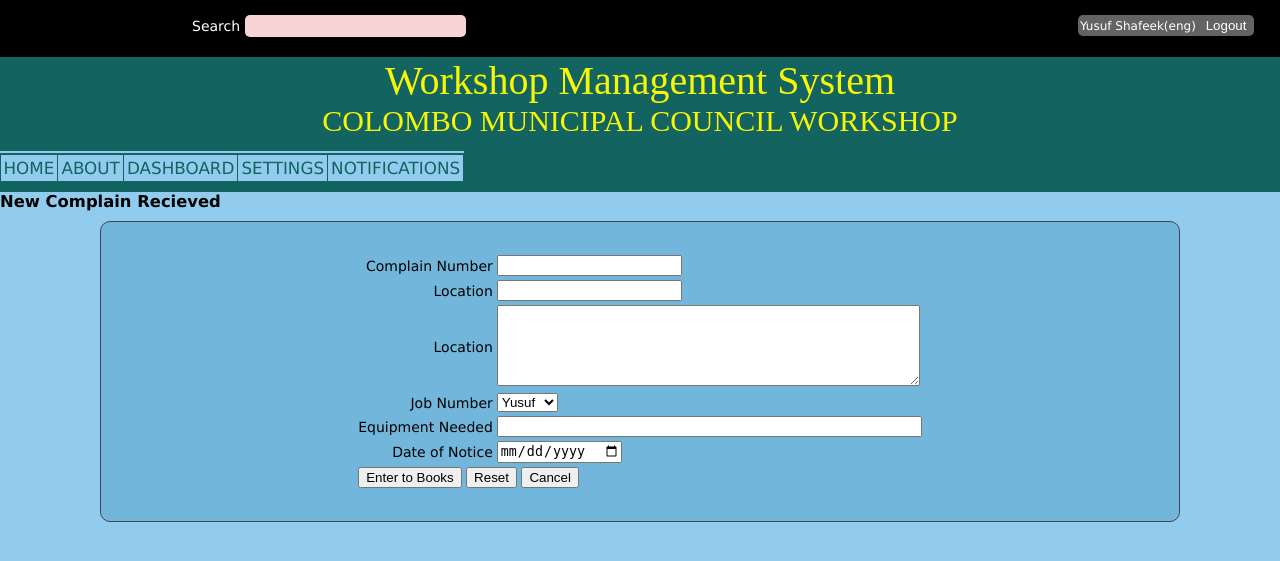
After one commit to root5533/CMC, a PHP site: the page made by Thilini/New complain recieved.html in a window 1280 px wide. The commit adds this page. Shown: the top 561 px of the page. Run offline with PHP 8.4, Linux system fonts and the light colour scheme.

Commit message:
up to date

```diff
--- /dev/null
+++ b/Thilini/NCR stylesheet.css
@@ -0,0 +1,140 @@
+body{
+	background-color:#91ccef;
+	font-family:century gothic,verdana, georgia;
+	font-size:14px;
+	margin:0px;
+}
+
+#topBar{
+	height:43pt;
+	background-color:black;
+	color:white;
+	margin:0px;
+}
+
+#searchBar{
+	display:inline;
+	position:fixed;
+	top:15px;
+	left:15%;
+
+}
+
+#search{
+	background-color:#f7d5d6;
+	border:0px;
+	border-radius:5px;
+	height:20px;
+}
+
+#loginBar{
+	display:inline;
+	position:fixed;
+
+	font-size:12px;
+	top:15px;
+	right:2%;
+	background-color:#636363;
+	border:0px;
+	border-radius:5px;
+	padding:2px;
+}
+
+#loginBar button{
+	background:none;
+	border:none;
+	color:white;
+}
+
+#loginBar button:hover{
+	color:black;
+}
+
+#header{
+	height:135px;
+	background-color:#136360;
+	margin:0px;
+}
+
+h1{
+	text-align:center;
+	color:#f5f705;
+	margin:0px;
+	font-weight:normal;
+}
+
+#headingWMS{
+	font-family:Harlow solid;
+	font-size:40px;
+}
+
+#headingCMCW{
+	font-family:agency fb;
+	font-size:30px;
+	text-transform:uppercase;
+}
+
+#navbar{
+
+}
+
+#navbar ul{
+	display:inline;
+	list-style:none;
+	margin:0px 0px 0px 0px;
+	padding:21px 0px 7px 0px;
+	position:relative;
+	top:20px;
+	margin:0px;
+	border-top:solid 2px #91ccef;
+	font-size:0px;
+}
+
+#navbar ul li{
+	list-style:none;
+	display:inline;
+	font-size:14px;
+	margin:0px .5px 0px .5px;
+	padding:0px;
+}
+
+#navbar ul li a{
+	color:#136360;
+	font-size:120%;
+	font-weight:500;
+	text-transform:uppercase;
+	text-decoration:none;
+	text-align:center;
+	background-color:#91ccef;
+	margin:0px;
+	padding:3px;
+}
+
+#navbar ul li a:hover{
+	background-color:#136360;
+	color:#91ccef;
+}
+
+h3{
+	margin:0px;
+}
+
+#infoHolder{
+	background-color:#73b6db;
+	border-radius:10px;
+	border:solid 1px #464646;
+	margin:10px 100px 10px 100px;
+}
+
+#infoHolder table{
+	margin:0px auto 0px auto;
+	padding:30px;
+}
+
+#infoHolder table tr td label{
+	text-align:right;
+}
+
+td.col1{
+	text-align:right;
+}
--- /dev/null
+++ b/Thilini/New complain recieved.html
@@ -0,0 +1,87 @@
+<!DOCTYPE html>
+<html>
+<head>
+<title>Workshop Management System</title>
+<link rel="stylesheet" type="text/css" href="NCR stylesheet.css">
+</head>
+
+
+<body>
+
+<div id="topBar">
+	<div id="searchBar">
+		<label for="search">Search</label>
+		<input type="text" name="search" title="Type any keyword to search the website" id="search" size="25">
+	</div>
+	<div id="loginBar">
+		Yusuf Shafeek(eng)    <button>Logout</button>
+	</div>
+</div>
+
+
+<div id="header">
+	<h1 id="headingWMS">Workshop Management System</h1>
+	<h1 id="headingCMCW">Colombo Municipal Council Workshop</h1>
+	<div id="navbar">
+	<ul>
+		<li><a href="">Home</a></li>
+		<li><a href="">About</a></li>
+		<li><a href="">Dashboard</a></li>
+		<li><a href="">Settings</a></li>
+		<li><a href="">Notifications</a></li>
+	</ul>
+	</div>
+</div>
+
+
+<h3>New Complain Recieved</h3>
+<div id="infoHolder">
+	<table>
+	<tr>
+		<td class="col1"><label for="compNum">Complain Number</label></td>
+		<td><input type="textbox" name="" id="compNum"></td>
+	</tr>
+	<tr>
+		<td class="col1"><label for="location">Location</label></td>
+		<td><input id="location" type="text" name=""</td>
+	</tr>
+	<tr>
+		<td class="col1"><label for="complain">Location</label></td>
+		<td><textarea id="complain" type="text area" name="" cols="50" rows="5"></textarea></td>
+	</tr>
+	<tr>
+		<td class="col1"><label for="jobNum">Job Number</label></td>
+		<td>
+			<select id="jobNum">
+			<option>Yusuf</option>
+			<option>Dineth</option>
+			<option>Tuan</option>
+			</select>
+		</td>
+	</tr>
+	<tr>
+		<td class="col1"><label for="equipNeeded">Equipment Needed</label></td>
+		<td><input id="equipNeeded" type="text" name="" size="50"></td>
+	</tr>
+	<tr>
+		<td class="col1"><label for="noticeDate">Date of Notice</label></td>
+		<td><input id="noticeDate" type="date" name=""></td>
+	</tr>
+	<tr>
+		<td colspan="2">
+			<input type="submit" value="Enter to Books" name="">
+			<button>Reset</button>
+			<button>Cancel</button>
+		</td>
+	</tr>
+	</table>
+
+</div>
+
+
+
+</body>
+
+
+
+</html>
```
Also changed, not shown: Thilini/Index.html (added, +120 -0 lines), Thilini/index.php (+112 -8 lines), Thilini/jobentry.php (added, +66 -0 lines), Thilini/stylesheet.css (added, +200 -0 lines), Thilini/News.png (added), Thilini/Services icon.png (added), Thilini/Services.png (added), Thilini/Team.png (added), Thilini/adventure.jpg (added), Thilini/news icon.png (added), Thilini/team icon.png (added), 1 other file.
